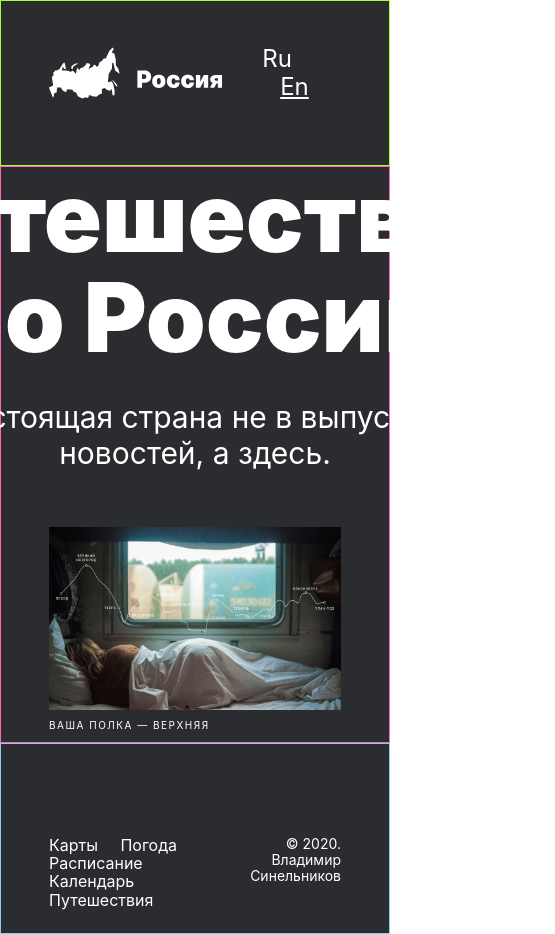
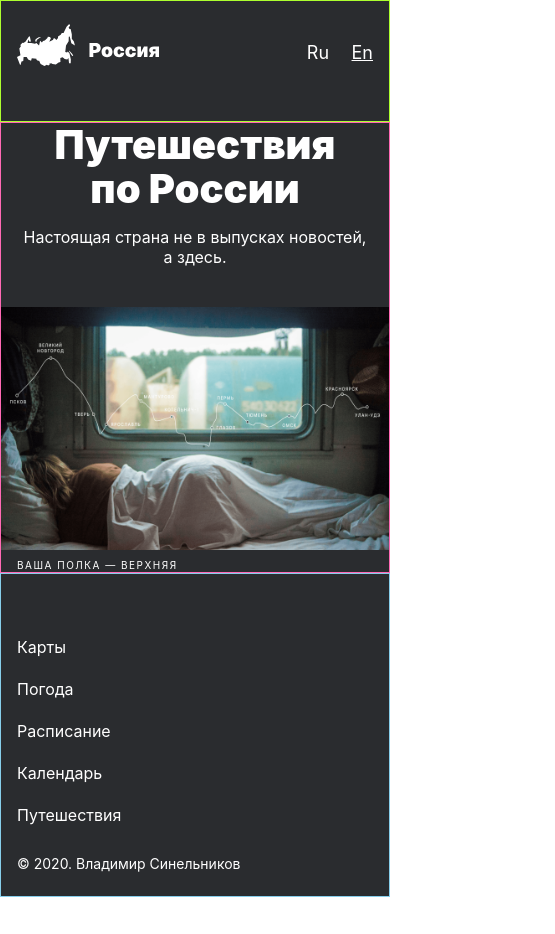
Before and after one commit to vvsinelnikov/russian-travel, a plain HTML site: page index.html in a window 390 px wide. Shown: the whole page, 555 px wide, since content can reach past the window. After the commit the page ends 897 px from the top, so only its background shows below. Drawn offline with Linux system fonts and the light colour scheme.

Commit message:
main-layout-responsive

```diff
--- a/blocks/footer/__copyright/footer__copyright.css
+++ b/blocks/footer/__copyright/footer__copyright.css
@@ -4,3 +4,9 @@
   text-align: right;
   margin: 0;
 }
+
+@media screen and (max-width: 768px) {
+  .footer__copyright {
+    text-align: left;
+  }
+}
--- a/blocks/footer/__menu/footer__menu.css
+++ b/blocks/footer/__menu/footer__menu.css
@@ -6,3 +6,13 @@
   font-size: 16px;
   line-height: 18px;
 }
+
+@media screen and (max-width: 768px) {
+  .footer__menu {
+    display: block;
+    margin-bottom: 24px;
+  }
+  .footer__menu:last-of-type {
+    margin-bottom: 32px;
+  }
+}
--- a/blocks/footer/footer.css
+++ b/blocks/footer/footer.css
@@ -1,6 +1,21 @@
 .footer {
+  max-width: 1600px;
+  margin: 0 auto;
   padding: 92px 48px 24px;
   display: flex;
   justify-content: space-between;
   border: solid 1px skyblue;
 }
+
+@media screen and (max-width: 1280px) {
+  .footer {
+    padding: 92px 24px 24px;
+  }
+}
+
+@media screen and (max-width: 768px) {
+  .footer {
+    padding: 64px 16px 24px;
+    flex-direction: column;
+    align-items: flex-start;
+}
--- a/blocks/header/__lang-link/header__lang-link.css
+++ b/blocks/header/__lang-link/header__lang-link.css
@@ -11,3 +11,10 @@
   opacity: 0.7;
   text-decoration: underline;
 }
+
+@media screen and (max-width: 425px) {
+  .header__lang-link {
+    font-size: 18px;
+    line-height: 24px;
+  }
+}
--- a/blocks/header/__lang-menu/_active/header__lang-menu_active.css
+++ b/blocks/header/__lang-menu/_active/header__lang-menu_active.css
@@ -1,9 +1,3 @@
 .header__lang-menu_active {
-  list-style: none;
-  padding: 0;
-  margin: 0;
-  display: inline;
-  font-size: 24px;
-  line-height: 28px;
   text-decoration: none;
 }
--- a/blocks/header/__lang-menu/header__lang-menu.css
+++ b/blocks/header/__lang-menu/header__lang-menu.css
@@ -6,4 +6,13 @@
   font-size: 24px;
   line-height: 28px;
   text-decoration: underline;
+  position: relative;
+  top: 8px;
 }
+
+@media screen and (max-width: 425px) {
+  .header__lang-menu {
+    font-size: 18px;
+    line-height: 24px;
+  }
+}
--- a/blocks/header/__logo/header__logo.css
+++ b/blocks/header/__logo/header__logo.css
@@ -2,3 +2,10 @@
   width: 176px;
   height: 52px;
 }
+
+@media screen and (max-width: 425px) {
+  .header__logo {
+    width: 142px;
+    height: 42px;
+  }
+}
--- a/blocks/header/header.css
+++ b/blocks/header/header.css
@@ -1,7 +1,21 @@
 .header {
-  padding: 28px 48px 48px;
+  max-width: 1600px;
+  padding: 28px 48px 56px;
+  margin: 0 auto;
   display: flex;
   justify-content: space-between;
   align-items: center;
   border: solid 1px greenyellow;
 }
+
+@media screen and (max-width: 1280px) {
+  .header {
+    padding-bottom: 48px;
+  }
+}
+
+@media screen and (max-width: 425px) {
+  .header {
+    padding: 16px 16px 48px;
+  }
+}
--- a/blocks/lead/__caption/lead__caption.css
+++ b/blocks/lead/__caption/lead__caption.css
@@ -3,6 +3,18 @@
   line-height: 14px;
   letter-spacing: 0.15em;
   text-transform: uppercase;
-  margin-top: 8px;
+  margin: 8px 0 0;
   align-self: start;
 }
+
+@media screen and (max-width: 1024px) {
+  .lead__caption {
+    padding: 0 24px;
+  }
+}
+
+@media screen and (max-width: 768px) {
+  .lead__caption {
+    padding: 0 16px;
+  }
+}
--- a/blocks/lead/__cover/lead__cover.css
+++ b/blocks/lead/__cover/lead__cover.css
@@ -1,5 +1,10 @@
 .lead__cover {
   width: 100%;
-  max-width: 984px;
   margin: 0 auto;
 }
+
+/* @media screen and (max-width: 1024px) {
+  .lead__cover {
+    max-width: 928px;
+  }
+} */
--- a/blocks/lead/__subtitle/lead__subtitle.css
+++ b/blocks/lead/__subtitle/lead__subtitle.css
@@ -2,6 +2,27 @@
   font-size: 30px;
   line-height: 36px;
   text-align: center;
-  margin: 0 0 56px;
-  width: 640px;
+  margin: 0 0 64px;
+  max-width: 640px;
 }
+
+@media screen and (max-width: 1280px) {
+  .lead__subtitle {
+    margin: 0 0 64px;
+  }
+}
+
+@media screen and (max-width: 1024px) {
+  .lead__subtitle {
+    padding: 0 24px;
+  }
+}
+
+@media screen and (max-width: 768px) {
+  .lead__subtitle {
+    font-size: 16px;
+    line-height: 20px;
+    margin-bottom: 40px;
+    padding: 0 16px;
+  }
+}
--- a/blocks/lead/__title/lead__title.css
+++ b/blocks/lead/__title/lead__title.css
@@ -4,5 +4,22 @@
   line-height: 100px;
   text-align: center;
   margin: 0 0 32px;
-  width: 720px;
+  max-width: 720px;
+  white-space: pre-wrap;
 }
+
+@media screen and (max-width: 1024px) {
+  .lead__title {
+    padding: 0 24px;
+  }
+}
+
+@media screen and (max-width: 768px) {
+  .lead__title {
+    min-width: 300px;
+    font-size: 40px;
+    line-height: 44px;
+    margin-bottom: 16px;
+    padding: 0 16px;
+  }
+}
--- a/blocks/lead/lead.css
+++ b/blocks/lead/lead.css
@@ -7,3 +7,9 @@
   padding: 0 48px;
   border: solid 1px hotpink;
 }
+
+@media screen and (max-width: 1280px) {
+  .lead {
+    padding: 0;
+  }
+}
--- a/blocks/page/page.css
+++ b/blocks/page/page.css
@@ -1,8 +1,37 @@
 .page {
-  width: 100%;
-  max-width: 1600px;
+  min-width: 320px;
   margin: 0 auto;
-  background-color:#2A2C2F;
+  background-color: #2A2C2F;
   color: #fff;
   font-family: Inter, Arial, sans-serif;
+  -webkit-font-smoothing: antialiased;
+  -moz-osx-font-smoothing: grayscale;
+  -webkit-text-size-adjust: 100%;
+  -ms-text-size-adjust: 100%;
+  -moz-text-size-adjust: 100%;
+  text-rendering: optimizeLegibility;
 }
+
+/* @media screen and (max-width: 1280px) {
+  .page {
+    background-color: red;
+  }
+}
+
+@media screen and (max-width: 1024px) {
+  .page {
+    background-color: green;
+  }
+}
+
+@media screen and (max-width: 768px) {
+  .page {
+    background-color: blue;
+  }
+}
+
+@media screen and (max-width: 425px) {
+  .page {
+    background-color: brown;
+  }
+} */
--- a/index.html
+++ b/index.html
@@ -25,7 +25,7 @@
             </svg>
             <nav>
                 <ul>
-                    <li class="header__lang-menu_active">Ru</li>
+                    <li class="header__lang-menu header__lang-menu_active">Ru</li>
                     <li class="header__lang-menu"><a class="header__lang-link" href="#">En</a></li>
                 </ul>
             </nav>
@@ -33,7 +33,8 @@
 
         <main>
             <section class="lead">
-                <h1 class="lead__title">Путешествия<br>по России</h1>
+                <h1 class="lead__title">Путешествия
+по России</h1>
                 <p class="lead__subtitle">Настоящая страна не в выпусках новостей, а здесь.</p>
                 <img class="lead__cover" src="./images/lead/lead__cover.png" alt="Путешествия по России">
                 <p class="lead__caption">Ваша полка — верхняя</p>
```
